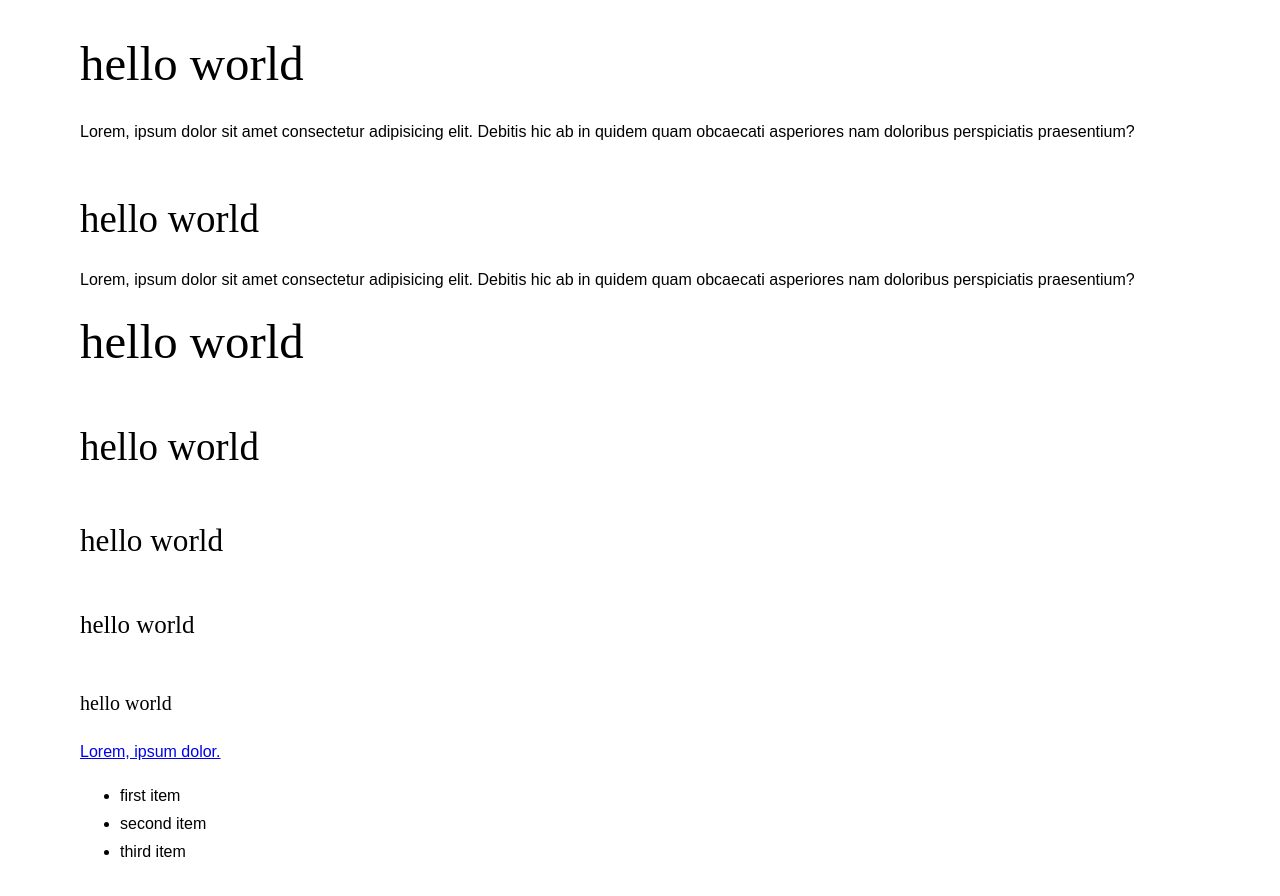
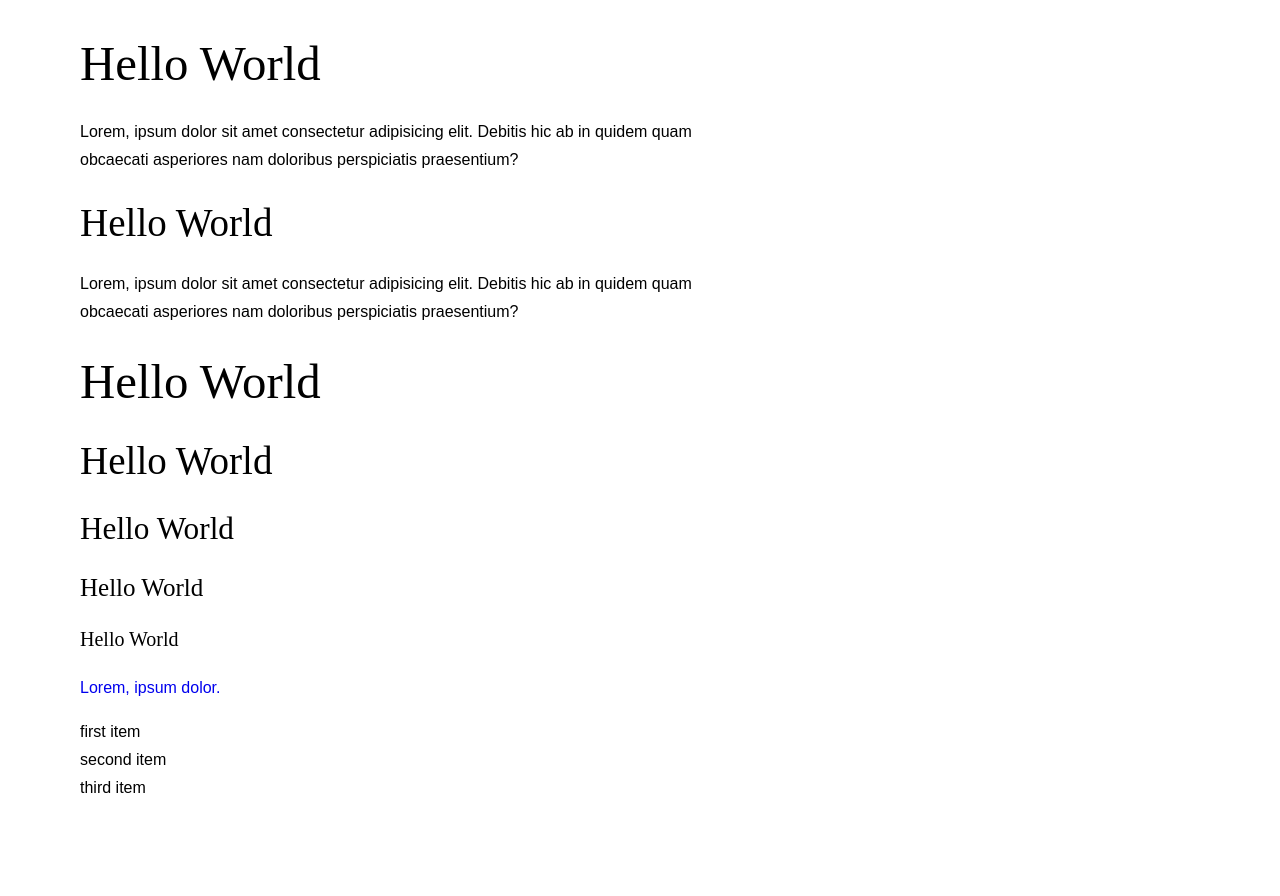
Before and after one commit to pktcodes/default-starter-basics, a plain HTML site: page index.html in a window 1280 px wide. After the commit the page ends 850 px from the top, so only its background shows below. Drawn offline with Linux system fonts and the light colour scheme.

Commit message:
Fonts - Overview and Tweaks

```diff
--- a/main.css
+++ b/main.css
@@ -5,20 +5,33 @@ body {
 /* Type-scale */
 @import url("https://fonts.googleapis.com/css?family=Karla:400|Spectral:400");
 
+*,
+::after,
+::before {
+  box-sizing: border-box;
+}
+
 html {
   font-size: 100%;
 } /*16px*/
 
+:root {
+  --headingFont: "Spectral", serif;
+  --bodyFont: "Karla", sans-serif;
+  --smallFont: 0.7em;
+}
+
 body {
   background: white;
-  font-family: "Karla", sans-serif;
+  font-family: var(--bodyFont);
   font-weight: 400;
   line-height: 1.75;
   color: #000000;
 }
 
 p {
-  margin-bottom: 1rem;
+  margin-bottom: 1.5rem;
+  max-width: 40em;
 }
 
 h1,
@@ -26,10 +39,12 @@ h2,
 h3,
 h4,
 h5 {
-  margin: 3rem 0 1.38rem;
-  font-family: "Spectral", serif;
+  margin: 0;
+  margin-bottom: 1.38rem;
+  font-family: var(--headingFont);
   font-weight: 400;
   line-height: 1.3;
+  text-transform: capitalize;
 }
 
 h1 {
@@ -55,5 +70,14 @@ h5 {
 
 small,
 .text_small {
-  font-size: 0.8rem;
+  font-size: var(--smallFont);
 }
+
+a {
+  text-decoration: none;
+}
+
+ul {
+  list-style-type: none;
+  padding: 0;
+}
```
